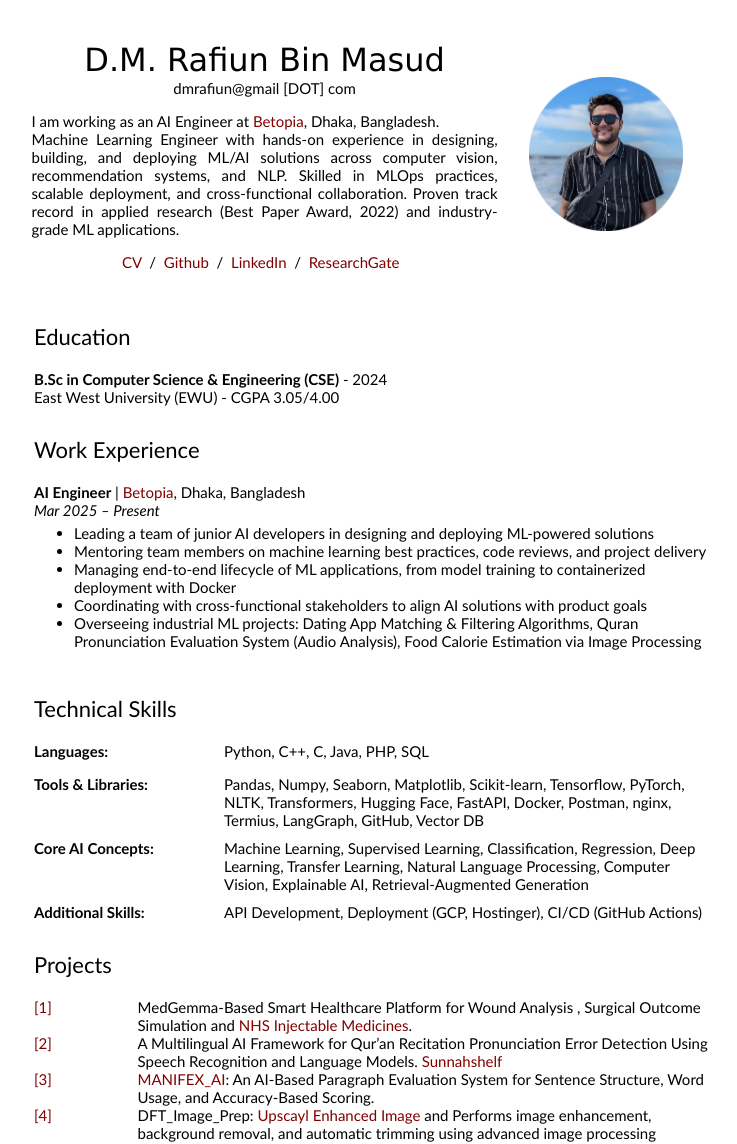
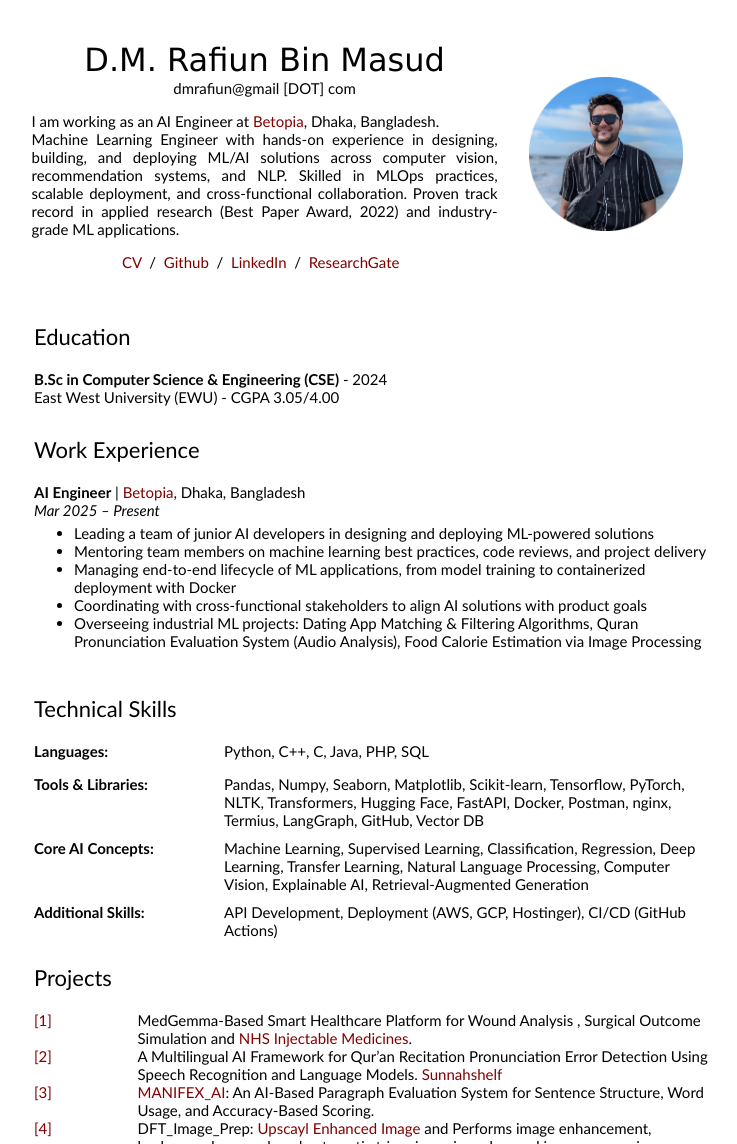
Before and after one commit to arnab9961/arnab_portfolio, a plain HTML site: page index.html in a window 1280 px wide. Shown: the top 1144 px of the page, without its empty margins (276-1013 px from the left). Drawn offline with Linux system fonts and the light colour scheme.

Commit message:
Update deployment platform from GCP to AWS

```diff
--- a/index.html
+++ b/index.html
@@ -175,7 +175,7 @@
 			<strong>Additional Skills:</strong>
 		</td>
 		<td style="padding:5px 0px;width:70%;vertical-align:top">
-			API Development, Deployment (GCP, Hostinger), CI/CD (GitHub Actions)
+			API Development, Deployment (AWS, GCP, Hostinger), CI/CD (GitHub Actions)
 		</td>
 	</tr>
 </tbody>
```
